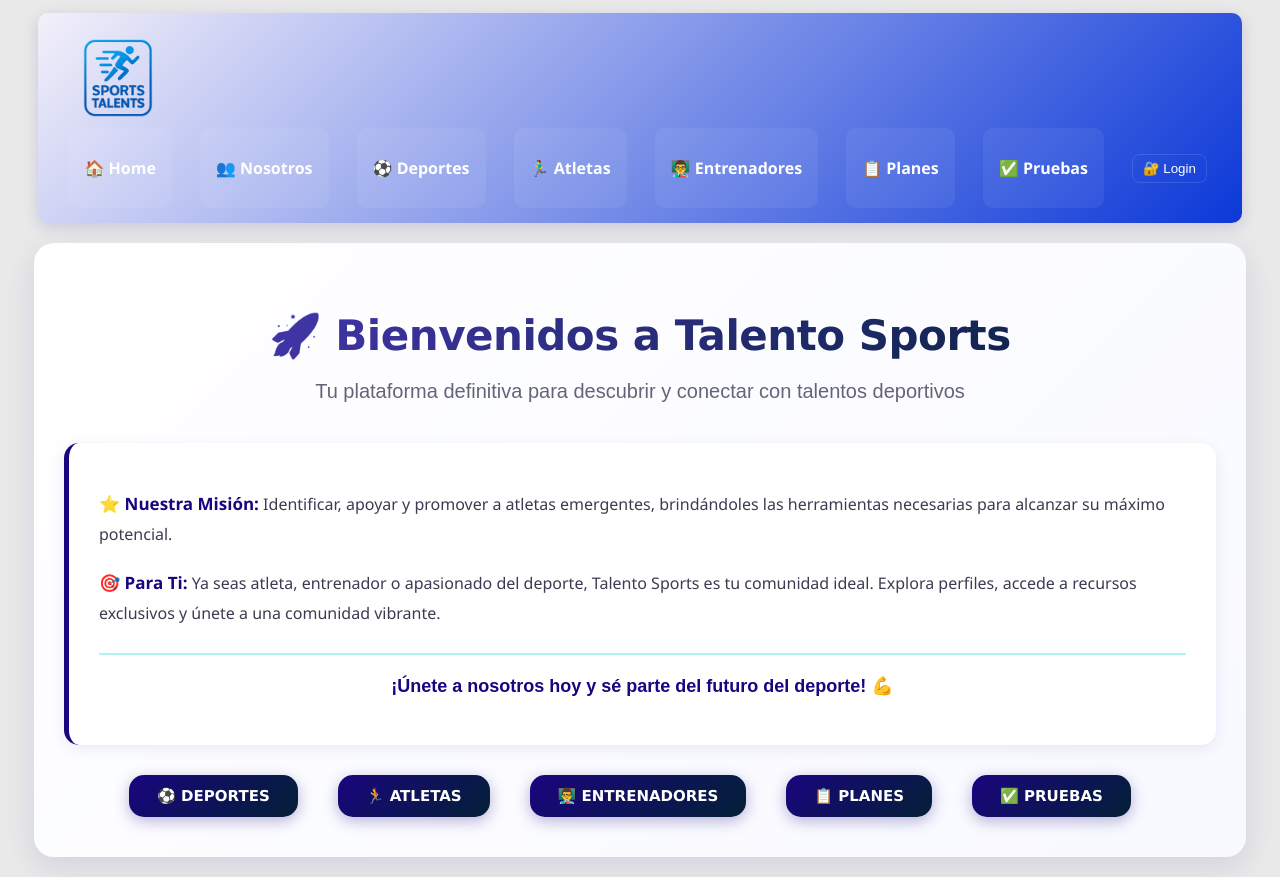
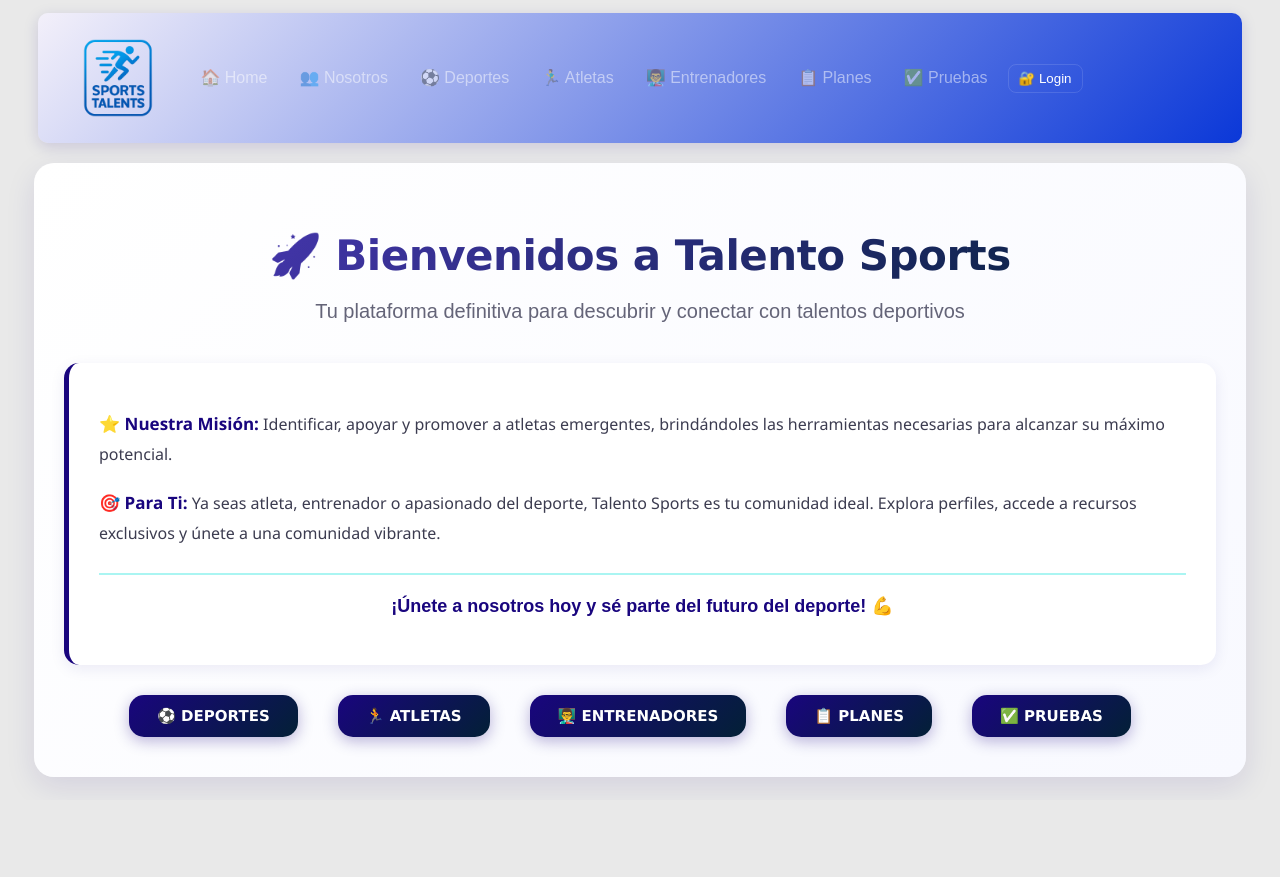
Before and after one commit to websysnet/talentoappjs, a React (Vite) app: page / in a window 1280 px wide. After the commit the page ends 800 px from the top, so only its background shows below. Built offline with nearby package versions, Linux system fonts and the light colour scheme.

Commit message:
Feat: deshabilitar menu sin login

```diff
--- a/src/Componentes/Menu.css
+++ b/src/Componentes/Menu.css
@@ -95,6 +95,18 @@
 .menu-user-emoji { font-size:18px }
 .menu-user-name { color:white; font-weight:700 }
 .menu-logout { background: transparent; border: none; color: white; cursor: pointer; text-decoration: underline }
+
+.menu-disabled {
+    color: rgba(255,255,255,0.5);
+    padding: 8px 12px;
+    border-radius: 8px;
+    display: inline-block;
+    cursor: not-allowed;
+}
+
+.menu-links li .menu-disabled {
+    display: inline-block;
+}
 
 /* Responsivo para tablets */
 @media (max-width: 768px) {
--- a/src/Componentes/Menu.jsx
+++ b/src/Componentes/Menu.jsx
@@ -9,6 +9,15 @@ export default function Menu() {
     const { user, logout, setShowLogin } = useAuth()
     const { addToast } = useToast()
     const navigate = useNavigate()
+    const items = [
+        { to: '/', label: '🏠 Home' },
+        { to: '/nosotros', label: '👥 Nosotros' },
+        { to: '/deportes', label: '⚽ Deportes' },
+        { to: '/atletas', label: '🏃‍♂️ Atletas' },
+        { to: '/entrenadores', label: '👨‍🏫 Entrenadores' },
+        { to: '/planes', label: '📋 Planes' },
+        { to: '/pruebas', label: '✅ Pruebas' },
+    ]
 
     return (
         <div>
@@ -25,27 +34,16 @@ export default function Menu() {
                 </button>
 
                 <ul className={`menu-links ${open ? 'open' : ''}`}>
-                    <li>
-                        <Link to="/" onClick={() => setOpen(false)}>🏠 Home</Link>
-                    </li>
-                    <li>
-                        <Link to="/nosotros" onClick={() => setOpen(false)}>👥 Nosotros</Link>
-                    </li>
-                    <li>
-                        <Link to="/deportes" onClick={() => setOpen(false)}>⚽ Deportes</Link>
-                    </li>
-                    <li>
-                        <Link to="/atletas" onClick={() => setOpen(false)}>🏃‍♂️ Atletas</Link>
-                    </li>
-                    <li>
-                        <Link to="/entrenadores" onClick={() => setOpen(false)}>👨‍🏫 Entrenadores</Link>
-                    </li>
-                    <li>
-                        <Link to="/planes" onClick={() => setOpen(false)}>📋 Planes</Link>
-                    </li>
-                    <li>
-                        <Link to="/pruebas" onClick={() => setOpen(false)}>✅ Pruebas</Link>
-                    </li>
+                    {items.map(it => (
+                        <li key={it.to}>
+                            {user ? (
+                                <Link to={it.to} onClick={() => setOpen(false)}>{it.label}</Link>
+                            ) : (
+                                <span className="menu-disabled" aria-disabled="true" tabIndex={-1}>{it.label}</span>
+                            )}
+                        </li>
+                    ))}
+
                     <li>
                         {!user ? (
                             <button className="menu-login-btn" onClick={() => { setShowLogin(true); setOpen(false) }}>🔐 Login</button>
```
